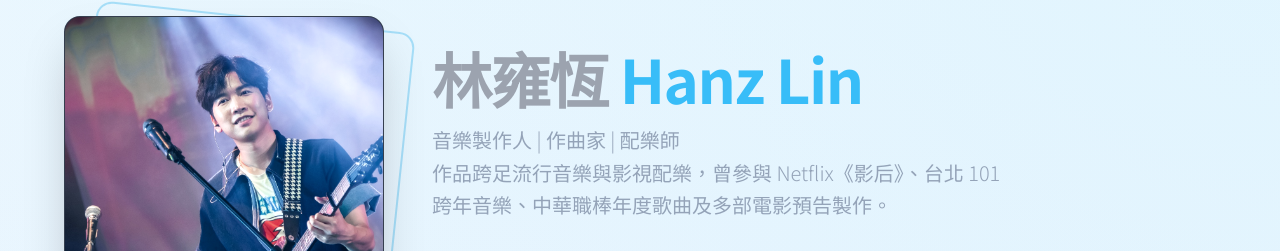
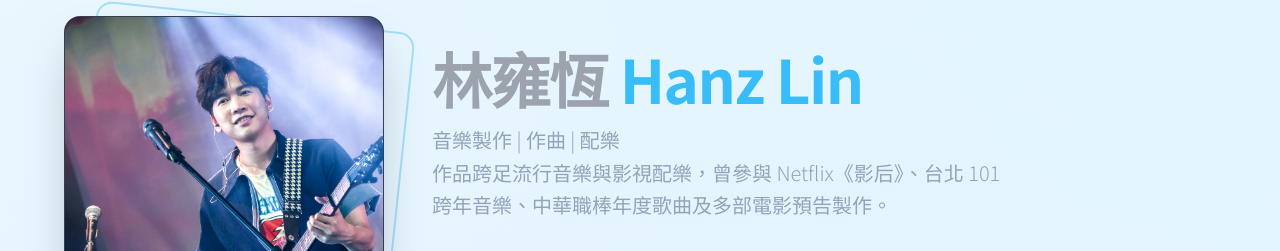
Before and after one commit to larmefromsky-oss/resume, a plain HTML site: page index.html in a window 1280 px wide. Shown: the part 112-363 px from the top of the page. Drawn offline with nearby package versions, Linux system fonts and the light colour scheme.

Commit message:
Update description of music production roles

```diff
--- a/index.html
+++ b/index.html
@@ -85,7 +85,7 @@
             <div class="text-center md:text-left">
                 <h1 class="text-5xl md:text-6xl font-bold mb-4 tracking-tight text-gray-400">林雍恆 <span class="text-sky-400">Hanz Lin</span></h1>
                 <p class="text-xl text-slate-400 font-light mb-8 max-w-xl leading-relaxed">
-                    音樂製作人 | 作曲家 | 配樂師<br>
+                    音樂製作 | 作曲 | 配樂<br>
                     作品跨足流行音樂與影視配樂，曾參與 Netflix《影后》、台北 101 跨年音樂、中華職棒年度歌曲及多部電影預告製作。
                 </p>
                 <div class="flex flex-wrap justify-center md:justify-start gap-4">
```
